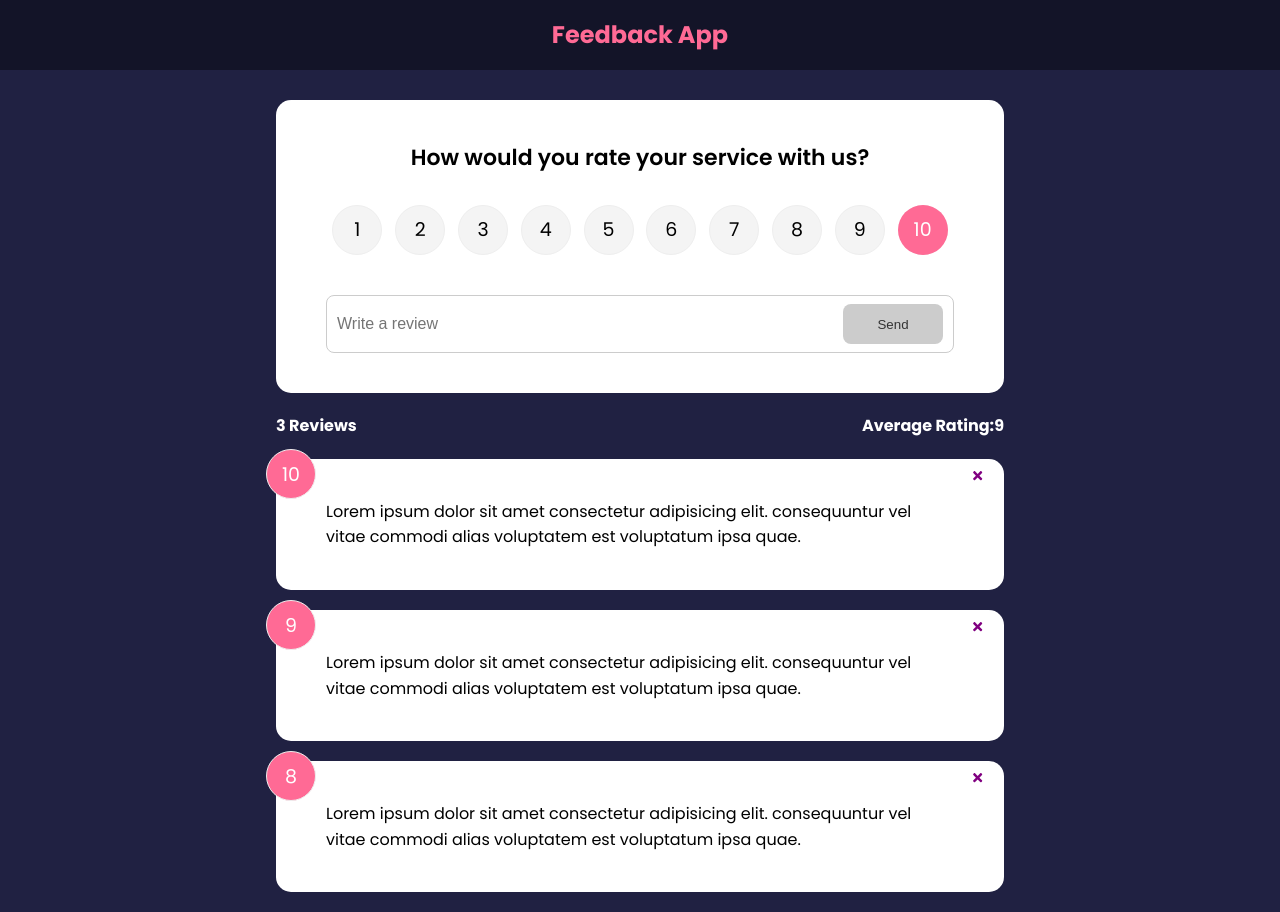
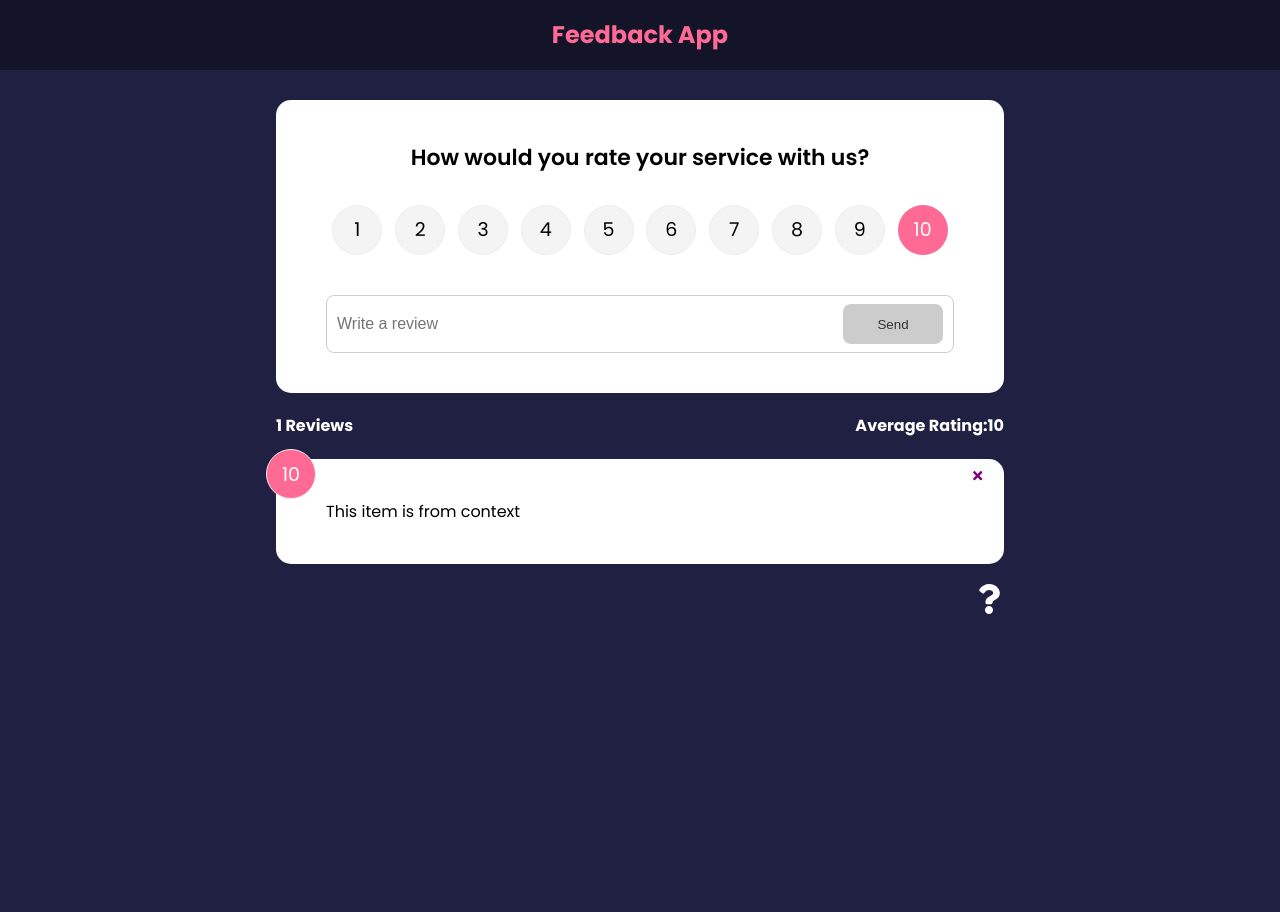
Before and after one commit to ogishikabashi/feedback_app, a React (Create React App) app in the folder feedback-app/: page / in a window 1280 px wide. After the commit the page ends 800 px from the top, so only its background shows below. Built offline with nearby package versions, Linux system fonts and the light colour scheme.

Commit message:
add context replacing props

```diff
--- a/feedback-app/src/App.js
+++ b/feedback-app/src/App.js
@@ -1,12 +1,14 @@
 import { v4 as uuidv4 } from "uuid";
 import { useState } from "react";
 import { BrowserRouter as Router, Route, Routes } from "react-router-dom";
+import { FeedbackProvider } from "./context/FeedbackContext";
 import Header from "./components/Header";
 import FeedbackList from "./components/FeedbackList";
 import FeedbackData from "./data/FeedbackData";
 import FeedbackStats from "./components/FeedbackStats";
 import FeedbackForm from "./components/FeedbackForm";
 import AboutPage from "./pages/AboutPage";
+import AboutIconLink from "./components/AboutIconLink";
 
 function App() {
   const [feedback, setFeedback] = useState(FeedbackData);
@@ -16,12 +18,9 @@
     setFeedback([newFeedback, ...feedback]);
   };
 
-  const deleteFeedback = (id) => {
-    if (window.confirm("Are you sure you want to delete?")) {
-      setFeedback(feedback.filter((item) => item.id !== id));
-    }
-  };
+
   return (
+    <FeedbackProvider>
     <Router>
       <Header />
       <div className="container">
@@ -29,8 +28,8 @@
           <Route exact path="/" element={
             <>
             <FeedbackForm handleAdd={addFeedback} />
-            <FeedbackStats feedback={feedback} />
-            <FeedbackList feedback={feedback} handleDelete={deleteFeedback} />
+            <FeedbackStats  />
+            <FeedbackList  />
             </>
 
           }>
@@ -39,8 +38,10 @@
 
           <Route path="/about" element={<AboutPage />} />
         </Routes>
+        <AboutIconLink />
       </div>
     </Router>
+    </FeedbackProvider>
   );
 }
 
--- a/feedback-app/src/components/FeedbackItem.jsx
+++ b/feedback-app/src/components/FeedbackItem.jsx
@@ -1,14 +1,16 @@
 import PropTypes from 'prop-types'
 import Card from './shared/Card'
 import {FaTimes} from 'react-icons/fa'
-
-function FeedbackItem({item, handleDelete}) {
+import { useContext } from 'react'
+import FeedbackContext from '../context/FeedbackContext'
+function FeedbackItem({item}) {
+    const {deleteFeedback} = useContext(FeedbackContext)
 
 
     return (
         <Card >
             <div className="num-display">{ item.rating }</div>
-            <button onClick={() => handleDelete(item.id)} className="close">
+            <button onClick={() => deleteFeedback(item.id)} className="close">
                 <FaTimes color='purple' />
             </button>
             <div className="text-display">{ item.text }</div>
--- a/feedback-app/src/components/FeedbackList.jsx
+++ b/feedback-app/src/components/FeedbackList.jsx
@@ -1,7 +1,10 @@
 import { motion, AnimatePresence } from 'framer-motion'
 import FeedbackItem from './FeedbackItem'
-import PropTypes from 'prop-types'
-function FeedbackList({ feedback, handleDelete }) {
+import { useContext } from 'react'
+import FeedbackContext from '../context/FeedbackContext'
+function FeedbackList() {
+    const {feedback} = useContext(FeedbackContext)
+
     if (!feedback || feedback.length === 0) {
         return <p>No feedback Yet</p>
     }
@@ -15,8 +18,7 @@
                     animate={{ opacity: 1 }}
                     exit={{ opacity: 0 }}>
                     <FeedbackItem key={item.id}
-                        item={item}
-                        handleDelete={handleDelete} />
+                        item={item}/>
                 </motion.div>
 
         ))}
@@ -27,15 +29,7 @@
     )
 }
 
-FeedbackList.propTypes = {
-    feedback: PropTypes.arrayOf(
-        PropTypes.shape({
-            id: PropTypes.number.isRequired,
-            text: PropTypes.string.isRequired,
-            rating: PropTypes.number.isRequired
-        })
-    )
 
-}
+
 
 export default FeedbackList
--- a/feedback-app/src/components/FeedbackStats.jsx
+++ b/feedback-app/src/components/FeedbackStats.jsx
@@ -1,5 +1,7 @@
-import propTypes from 'prop-types'
-function FeedbackStats( {feedback} ) {
+import { useContext } from 'react'
+import FeedbackContext from '../context/FeedbackContext'
+function FeedbackStats() {
+    const { feedback} = useContext(FeedbackContext)
 //getting the average of reviews
     let average = feedback.reduce((acc,cur) => {
         return acc + cur.rating
@@ -14,8 +16,6 @@
         </div>
   )
 }
-FeedbackStats.propTypes = {
-    feedback:propTypes.array.isRequired
-}
+
 
 export default FeedbackStats
```
